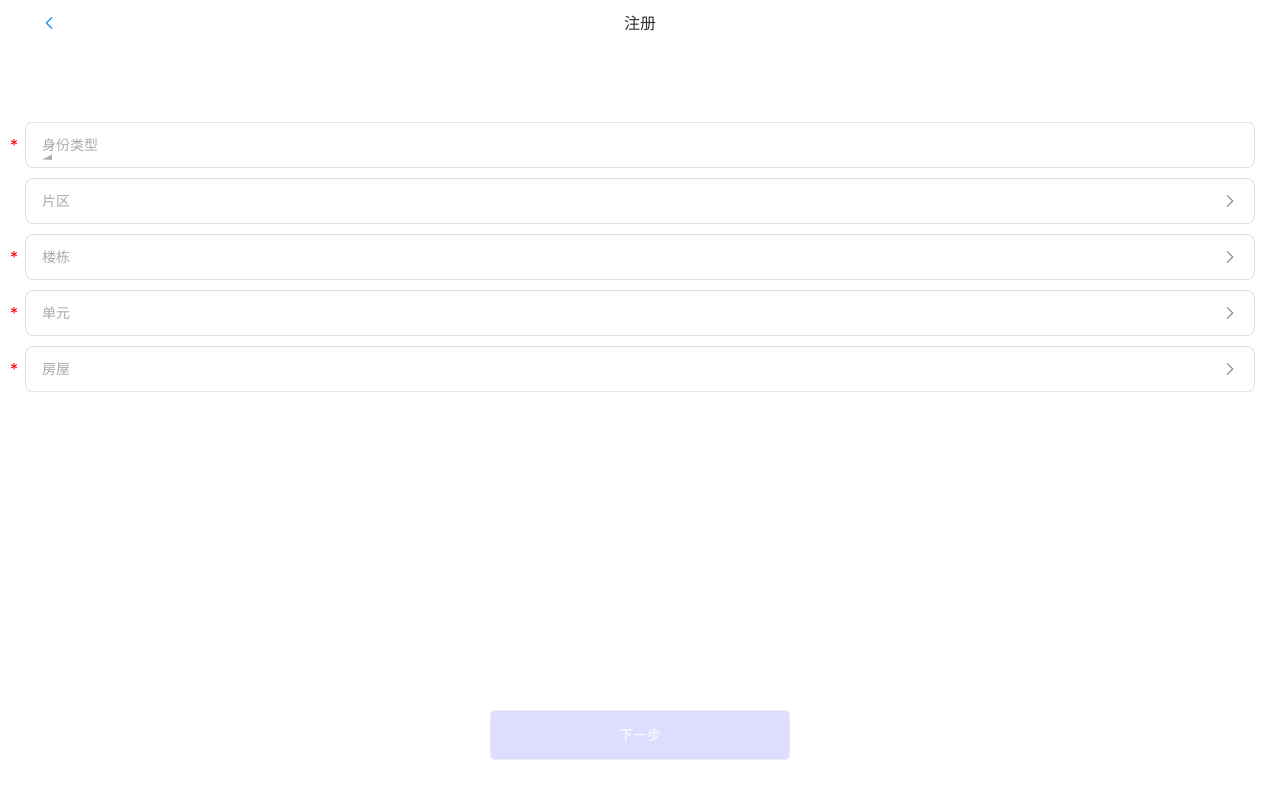
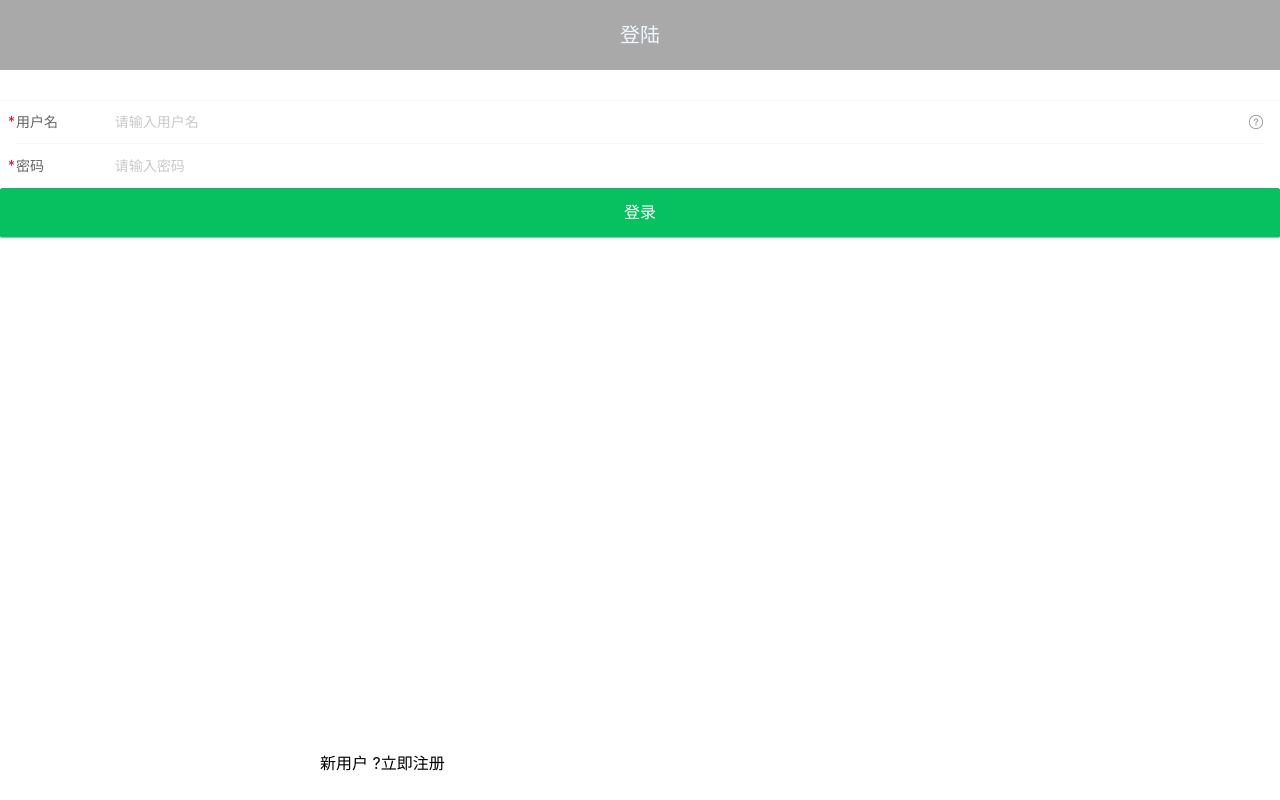
Before and after one commit to funzeros/intelligent-community, a Vue app: page / in a window 1280 px wide. Built offline with nearby package versions, Linux system fonts and the light colour scheme.

Commit message:
添加登陆

```diff
--- a/src/router/index.js
+++ b/src/router/index.js
@@ -1,13 +1,19 @@
 import Vue from 'vue'
 import VueRouter from 'vue-router'
 import register from '../views/register.vue'
+import login from '../views/login/login'
 
 Vue.use(VueRouter)
 
 const routes = [
   {
     path: '/',
-    name: 'register',
+    name: 'login',
+    component: login
+  },
+  {
+    path:'/register',
+    name:'register',
     component: register
   }
 ]
--- /dev/null
+++ b/src/views/login/login.vue
@@ -0,0 +1,118 @@
+<template>
+   <!-- 登陆   2019-11-12 杨汗青-->
+  <div id="login">
+    <div class="title-nav">{{title}}</div>
+    <div>
+      <van-cell-group>
+        <van-field
+          v-model="username"
+          required
+          clearable
+          label="用户名"
+          right-icon="question-o"
+          placeholder="请输入用户名"
+          @click-right-icon="$toast('用户名必须是手机号')" class="nav-cell-single" />
+
+        <van-field v-model="password" type="password" label="密码" placeholder="请输入密码" required class="nav-cell-double"
+          @click-right-icon="$toast('密码必须是数字、字母、下划线')"   />
+
+        <div class="pd15"><van-button type="primary" size="large" @click="onClickButtonSubmit">登录</van-button></div>
+      </van-cell-group>
+    </div>
+
+    <div>
+      <div class="loginfooter">
+          新用户
+       <span @click="gotoReg">?立即注册</span>
+      </div>
+    </div>
+  </div>
+</template>
+
+<script>
+export default {
+  name: "login",
+  data() {
+    return {
+      title: "登陆",
+      username: "",
+      password:'',
+    };
+  },
+  methods: {
+     onClickRight() {
+        this.$toast('请填写注册信息');
+        this.$router.push({ path:'/register'});
+      },
+      onClickButtonSubmit: function () {
+        const req1 =  /[a-z]+/;
+        const req2 =/^\w{6,20}$/;
+        if(this.username == ''){
+          this.$toast("用户名不能为空");
+          return false;
+        } else if(this.username.length<=6) {
+          this.$toast("用户名长度必须大于6");
+          return false;
+        }
+        else if(!req2.test(this.username)) {   // 用户名不能为不合法字符
+           this.$toast("字符不合法");
+           return false;
+        }
+        else if(this.username.length >= 20) {
+          this.$toast("用户名长度大于20");
+          return false;
+        }
+        if(this.password == ''){
+          this.$toast("密码不能为空");
+          return false;
+        } else if(this.password.length<=6) {
+          this.$toast("密码长度必须大于6");
+          return false;
+        }
+         else  if(!req1.test(this.password)) {
+            this.$toast("密码必须包含字母");
+            return false;
+        }
+
+        this.$router.push({path:'/home',name:'home'});
+
+      },
+      gotoReg() {
+           this.$router.push({name:'register'})
+      }
+},
+
+}
+
+</script>
+
+
+<style scoped>
+.login {
+  position: relative;
+}
+
+.title-nav {
+  width: 100%;
+  height: 70px;
+  background-color: darkgray;
+  text-align: center;
+  line-height: 70px;
+  color: aliceblue;
+  font-size: 20px;
+}
+
+.nav-cell-single {
+   margin-top: 30px;
+
+}
+
+.loginfooter {
+  width: 200px;
+  height: 40px;
+  position: absolute;
+  bottom: 10px;
+  left: 25%;
+}
+
+</style>
```
